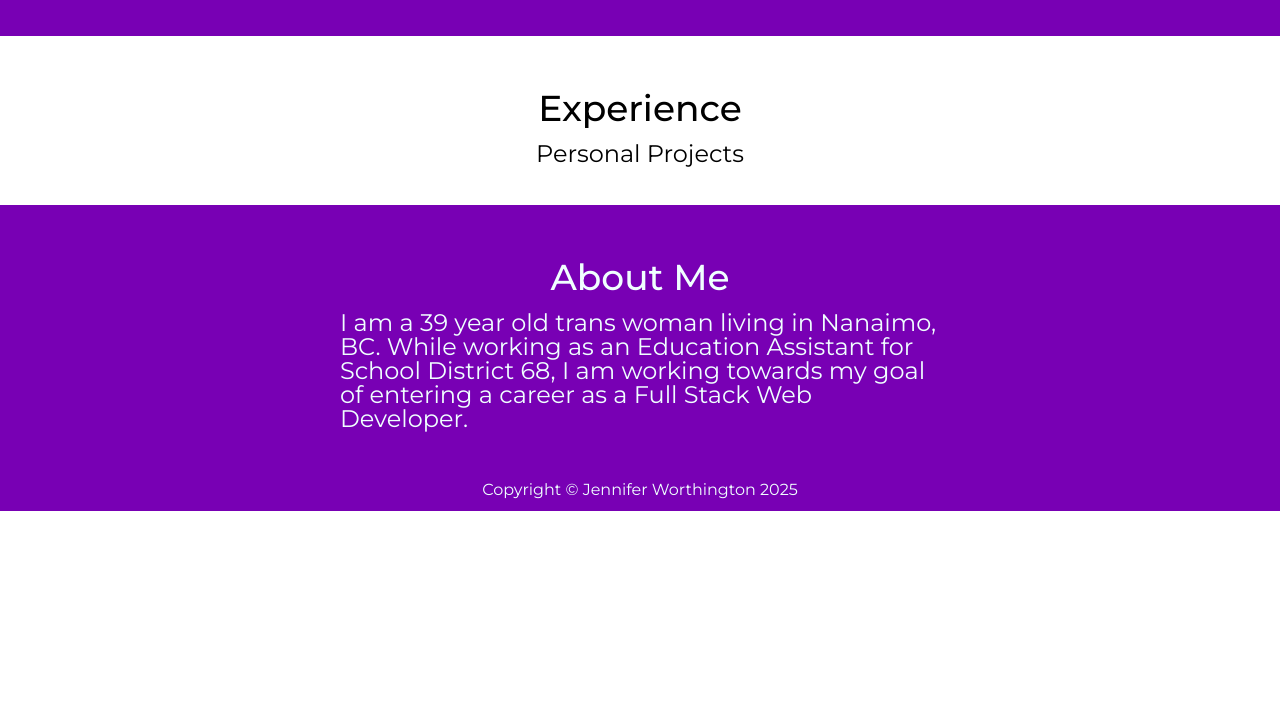
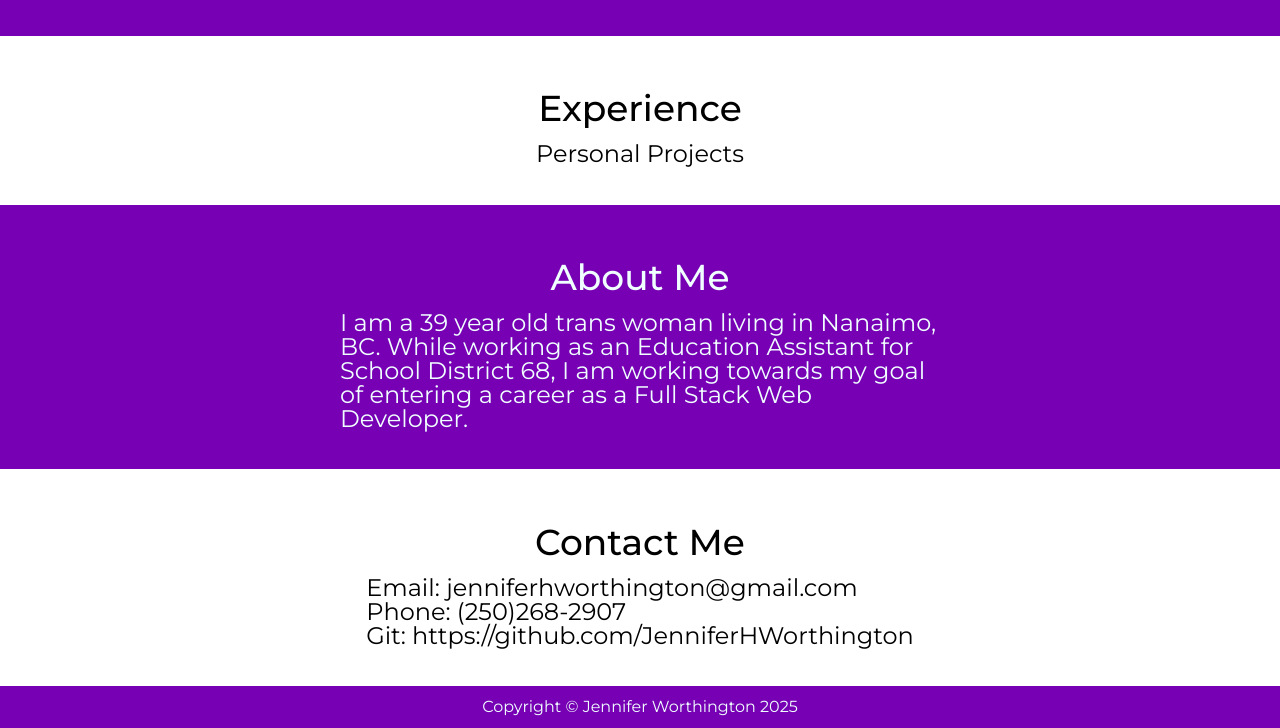
Before and after one commit to JenniferHWorthington/cv, a plain HTML site: page index.html in a window 1280 px wide. Shown: the part 1057-1785 px from the top of the page. Before the commit the page ends 1568 px from the top, so only its background shows below. Drawn offline with Linux system fonts and the light colour scheme.

Commit message:
Add content and styling for contact section

```diff
--- a/css/style.css
+++ b/css/style.css
@@ -156,3 +156,23 @@ body {
   font-size: 24px;
   max-width: 600px;
 }
+
+/* CSS for contact section */
+
+#contact {
+  display: flex;
+  flex-direction: column;
+  justify-content: center;
+  align-items: center;
+  padding: 3% 7.5%;
+}
+
+.contact-heading {
+  padding: 16px;
+  font-size: 36px;
+  font-weight: 500;
+}
+
+#contact li {
+  font-size: 24px;
+}
--- a/index.html
+++ b/index.html
@@ -62,7 +62,12 @@
     <p>I am a 39 year old trans woman living in Nanaimo, BC. While working as an Education Assistant for School District 68, I am working towards my goal of entering a career as a Full Stack Web Developer.</p>
   </div>
   <div id="contact">
-
+    <h2 class="contact-heading">Contact Me</h2>
+    <ul>
+      <li>Email: jenniferhworthington@gmail.com</li>
+      <li>Phone: (250)268-2907</li>
+      <li>Git: https://github.com/JenniferHWorthington</li>
+    </ul>
   </div>
   <div class="footer">
     <p>Copyright &copy; Jennifer Worthington 2025</p>
```
